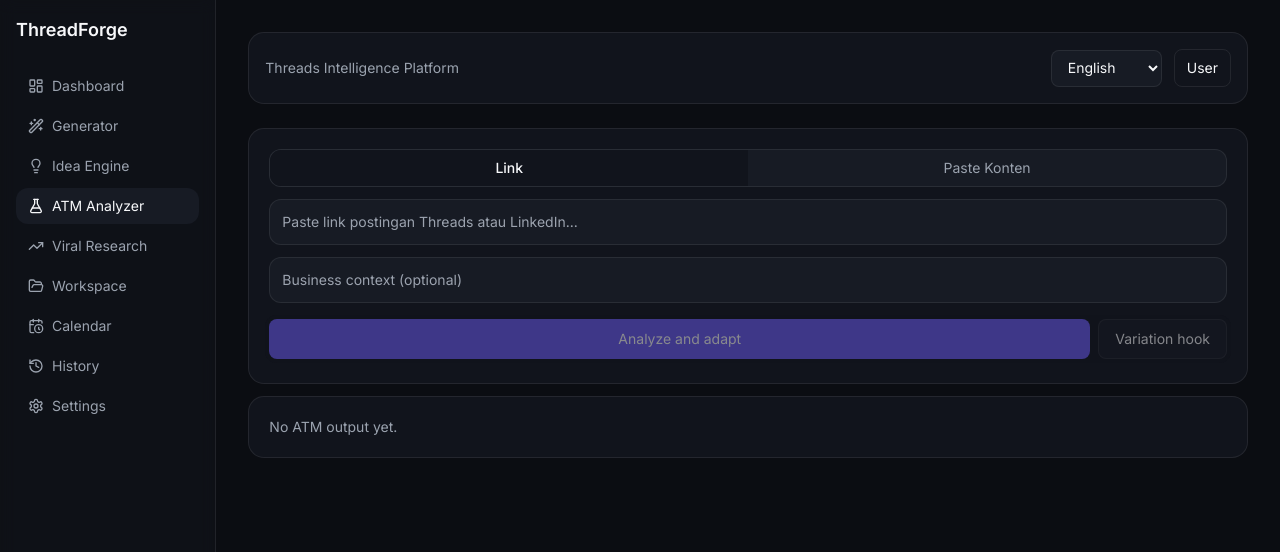
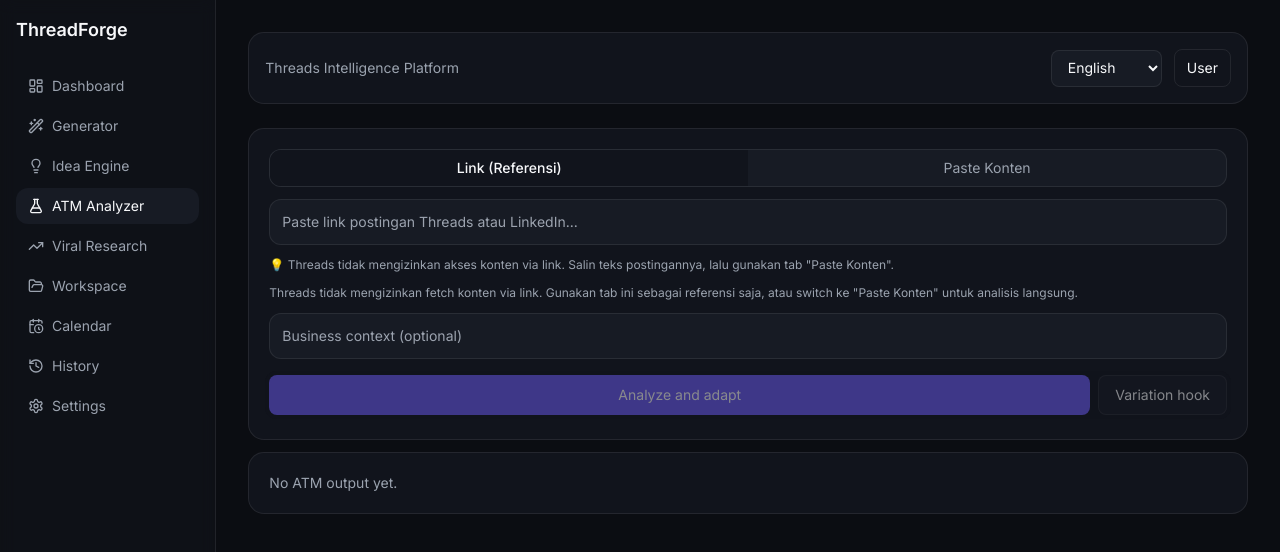
Before and after one commit to adityarianp-boop/threadforge, a Next.js app: page /en/atm in a window 1280 px wide. Shown: the top 552 px of the page. Built offline with nearby package versions, Linux system fonts and the light colour scheme.

Commit message:
fix: ATM link mode — show clear message instead of failed parse

```diff
--- a/src/app/api/atm/route.ts
+++ b/src/app/api/atm/route.ts
@@ -50,7 +50,10 @@
       return NextResponse.json({ error: "content or link is required" }, { status: 400 });
     }
 
-    const contentToAnalyze = input.content || input.link || "";
+    const isLinkOnly = !input.content && input.link;
+    const contentToAnalyze = isLinkOnly
+      ? `[USER PROVIDED A THREADS/INSTAGRAM LINK: ${input.link}]\n\nIMPORTANT: You cannot fetch this URL. Ask the user to paste the actual post text instead. Return this exact JSON:\n{"amati": "Link tidak bisa dianalisis langsung. Silakan paste teks konten postingannya di kolom 'Paste Konten'.", "tiru": "Salin teks dari postingan yang ingin dianalisis, lalu paste di tab 'Paste Konten'.", "modifikasi": "Belum bisa dibuat karena konten belum tersedia. Paste teks postingannya dulu ya."}`
+      : input.content || "";
     const prompt = buildAtmPrompt({
       ...input,
       content: contentToAnalyze,
--- a/src/components/atm/atm-analyzer.tsx
+++ b/src/components/atm/atm-analyzer.tsx
@@ -24,6 +24,10 @@
   const [error, setError] = useState("");
 
   const run = async (regenerate = false) => {
+    if (inputMode === "link") {
+      setError("Link tidak bisa dianalisis langsung. Salin teks postingan Threads-nya, lalu paste di tab 'Paste Konten'.");
+      return;
+    }
     if (inputMode === "link" && !link.trim()) return;
     if (inputMode === "paste" && !content.trim()) return;
     setLoading(true);
@@ -74,7 +78,7 @@
               inputMode === "link" ? "bg-surface font-medium" : "text-textSecondary hover:bg-surface/60"
             ].join(" ")}
           >
-            Link
+            Link (Referensi)
           </button>
           <button
             type="button"
@@ -92,6 +96,7 @@
         </div>
 
         {inputMode === "link" ? (
+          <>
             <input
               value={link}
               onChange={(e) => setLink(e.target.value)}
@@ -99,6 +104,13 @@
               placeholder="Paste link postingan Threads atau LinkedIn..."
               type="url"
             />
+            <p className="text-xs text-textSecondary mt-1">
+              💡 Threads tidak mengizinkan akses konten via link. Salin teks postingannya, lalu gunakan tab "Paste Konten".
+            </p>
+            <p className="text-xs text-textSecondary mt-2">
+              Threads tidak mengizinkan fetch konten via link. Gunakan tab ini sebagai referensi saja, atau switch ke "Paste Konten" untuk analisis langsung.
+            </p>
+          </>
         ) : (
           <textarea
             value={content}
```
Lines whose indentation alone changed are shown as unchanged.
